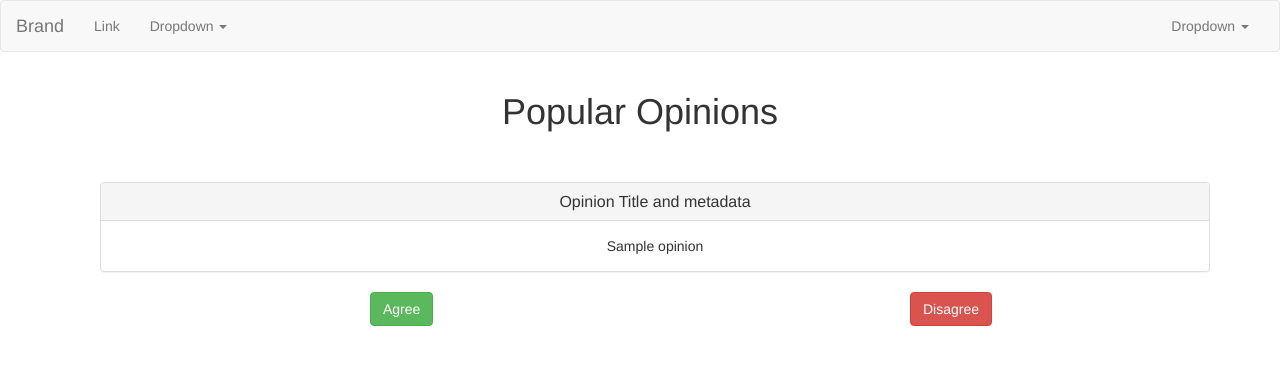
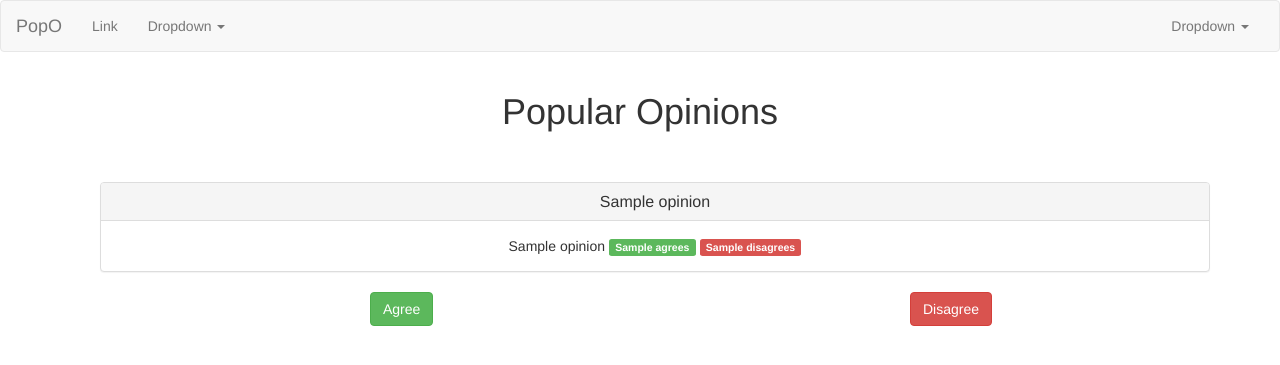
Before and after one commit to MicFrohlich/ScoreSettler, a Python web app: template opinions/templates/opinions/opinion_list.html in a window 1280 px wide. Shown: the top 365 px of the page. Run offline with Jinja, Linux system fonts and the light colour scheme; the template is opened without the code that fills it: most values are stand-ins (such as "Sample title", 1, 10 or a date in 2020).

Commit message:
Added fields to admin, first push to remote

```diff
--- a/opinions/admin.py
+++ b/opinions/admin.py
@@ -6,6 +6,6 @@ from opinions.models import Opinion
 
 # Register your models here.
 class OpinionAdmin(admin.ModelAdmin):
-    fields = ['title']
+    fields = ['title','opinion','agrees','disagrees']
 
 admin.site.register(Opinion, OpinionAdmin)
--- a/opinions/models.py
+++ b/opinions/models.py
@@ -5,4 +5,7 @@ from django.db import models
 
 # Create your models here.
 class Opinion(models.Model):
-    title = models.CharField(max_length=255)
+    title = models.CharField(max_length=50)
+    opinion = models.CharField(max_length=255,null=True)
+    agrees = models.IntegerField(null=True,default=0)
+    disagrees = models.IntegerField(null=True,default=0)
--- a/opinions/templates/base.html
+++ b/opinions/templates/base.html
@@ -21,7 +21,7 @@
         <span class="icon-bar"></span>
         <span class="icon-bar"></span>
       </button>
-                <a class="navbar-brand" href="#">Brand</a>
+                <a class="navbar-brand" href="#">PopO</a>
             </div>
 
             <!-- Collect the nav links, forms, and other content for toggling -->
--- a/opinions/templates/opinions/opinion_list.html
+++ b/opinions/templates/opinions/opinion_list.html
@@ -8,21 +8,27 @@
                 <div class="row col-md-12">
                     <div class="panel panel-default">
                         <div class="panel-heading">
-                            <h3 class="panel-title text-center">Opinion Title and metadata</h3>
+                            <h3 class="panel-title text-center">{{opinion.title}}</h3>
                         </div>
                         <div class="panel-body text-center">
-                            {{ opinion.title }}
+                            {{ opinion.opinion }}
+                            {% if opinion.agrees %}
+                                <span class="label label-success">{{opinion.agrees}}</span>
+                            {% endif %}
+                            {% if opinion.disagrees %}
+                                <span class="label label-danger">{{opinion.disagrees}}</span>
+                            {% endif %}
                         </div>
                     </div>
                 </div>
                 <div class="row col-md-6">
                     <div class="col-md-offset-6">
-                        <button type="button" class="btn btn-success">Agree</button>
+                        <button type="button" id="agree-{{opinion.opinion_pk}}" class="btn btn-success">Agree</button>
                     </div>
                 </div>
                 <div class="row col-md-6">
                     <div class="col-md-offset-6">
-                        <button type="button" class="btn btn-danger">Disagree</button>
+                        <button type="button" id="agree-{{opinion.opinion_pk}}" class="btn btn-danger">Disagree</button>
                     </div>
                 </div>
             </div><br><br>
--- a/popular_opinion/urls.py
+++ b/popular_opinion/urls.py
@@ -20,5 +20,6 @@ from opinions import views as opinions
 urlpatterns = [
     url(r'^admin/', admin.site.urls),
     url(r'^$', opinions.OpinionListView.as_view(), name="home"),
+    url(r'^opinion/(?P<opinion_pk>[0-9]+)/',opinions.OpinionDetailView.as_view(),name="opinion_detail"),
     # url(r'^opinion/(?P<slug>[-\w]+)/$')
 ]
```
Also changed, not shown: opinions/views.py (+9 -3 lines), db.sqlite3, opinions/migrations/0002_auto_20171018_1402.py (added).
